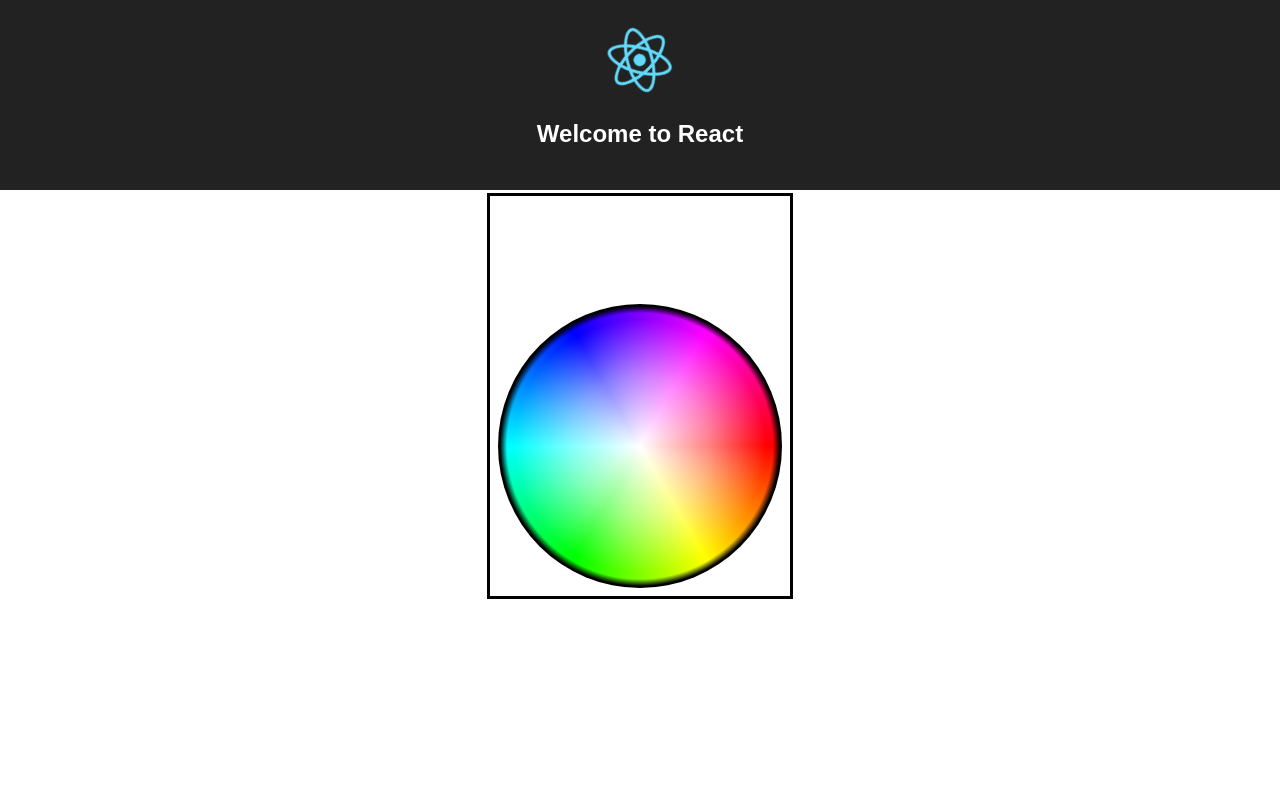
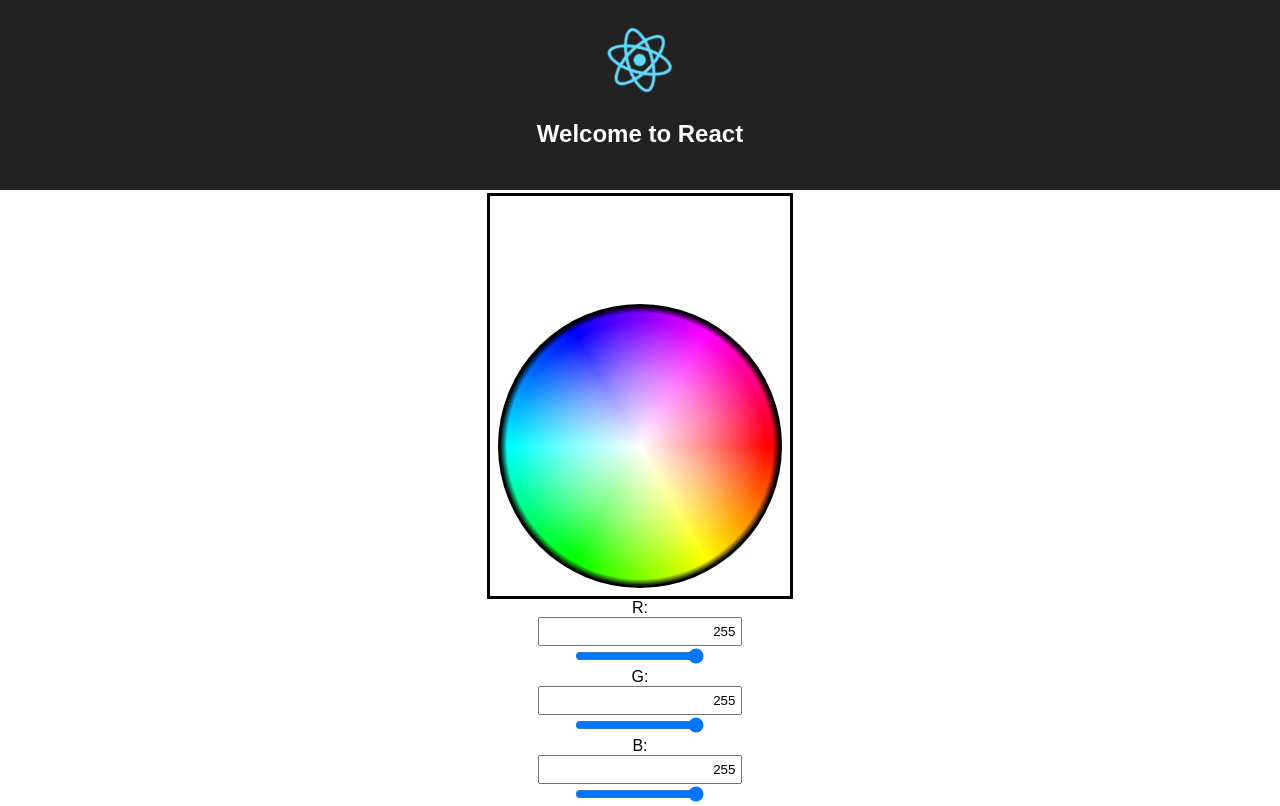
Before and after one commit to milonti/ZannaLightController, a React (Create React App) app: page / in a window 1280 px wide. Built offline with nearby package versions, Linux system fonts and the light colour scheme.

Commit message:
no message

```diff
--- a/src/components/colorSliders.jsx
+++ b/src/components/colorSliders.jsx
@@ -1,26 +1,29 @@
 import React, {Component} from 'react';
-import './colorPickContainer.css'
+import './colorSliders.css'
 
 class ColorSliders extends Component {
   constructor(props){
     super(props);
     this.state = {
-      color: this.props.color;
+      color: this.props.color,
     }
+  }
+  static getDerivedStateFromProps(nextProps, prevState){
+    return {color: nextProps.color};
   }
   render() {
 
     return (
       <div>
         <label>R:</label>
-        <input type="text" id="rVal" maxlength="3" size="3" class="smallText" value={this.state.color[0]} />
-        <input type="range" min="0" max="255" step="1" value={this.state.color[0]} id="rSlide" /><br />
+        <input type="text" id="rVal" maxLength="3" size="3" className="smallText" defaultValue={this.state.color[0]} />
+        <input type="range" min="0" max="255" step="1" defaultValue={this.state.color[0]} id="rSlide" /><br />
         <label>G:</label>
-        <input type="text" id="gVal" maxlength="3" size="3" class="smallText" value={this.state.color[1]} />
-        <input type="range" min="0" max="255" step="1" value={this.state.color[1]} id="gSlide" /><br />
+        <input type="text" id="gVal" maxLength="3" size="3" className="smallText" defaultValue={this.state.color[1]} />
+        <input type="range" min="0" max="255" step="1" defaultValue={this.state.color[1]} id="gSlide" /><br />
         <label>B:</label>
-        <input type="text" id="bVal" maxlength="3" size="3" class="smallText" value={this.state.color[2]} />
-        <input type="range" min="0" max="255" step="1" value={this.state.color[2]} id="bSlide" />
+        <input type="text" id="bVal" maxLength="3" size="3" className="smallText" defaultValue={this.state.color[2]} />
+        <input type="range" min="0" max="255" step="1" defaultValue={this.state.color[2]} id="bSlide" />
       </div>
     )
   }
--- a/src/containers/colorPickContainer.jsx
+++ b/src/containers/colorPickContainer.jsx
@@ -1,5 +1,6 @@
 import React, {Component} from 'react';
 import ColorWheel from '../components/colorWheel.jsx';
+import ColorSliders from '../components/colorSliders.jsx';
 import './colorPickContainer.css'
 
 //This class holds all of the color picker controls
@@ -15,6 +16,7 @@ class cntr_ColorPicker extends Component {
     return (
       <div className="container">
         <ColorWheel color={this.state.color} />
+        <ColorSliders color={this.state.color} />
       </div>
     )
   }
```
